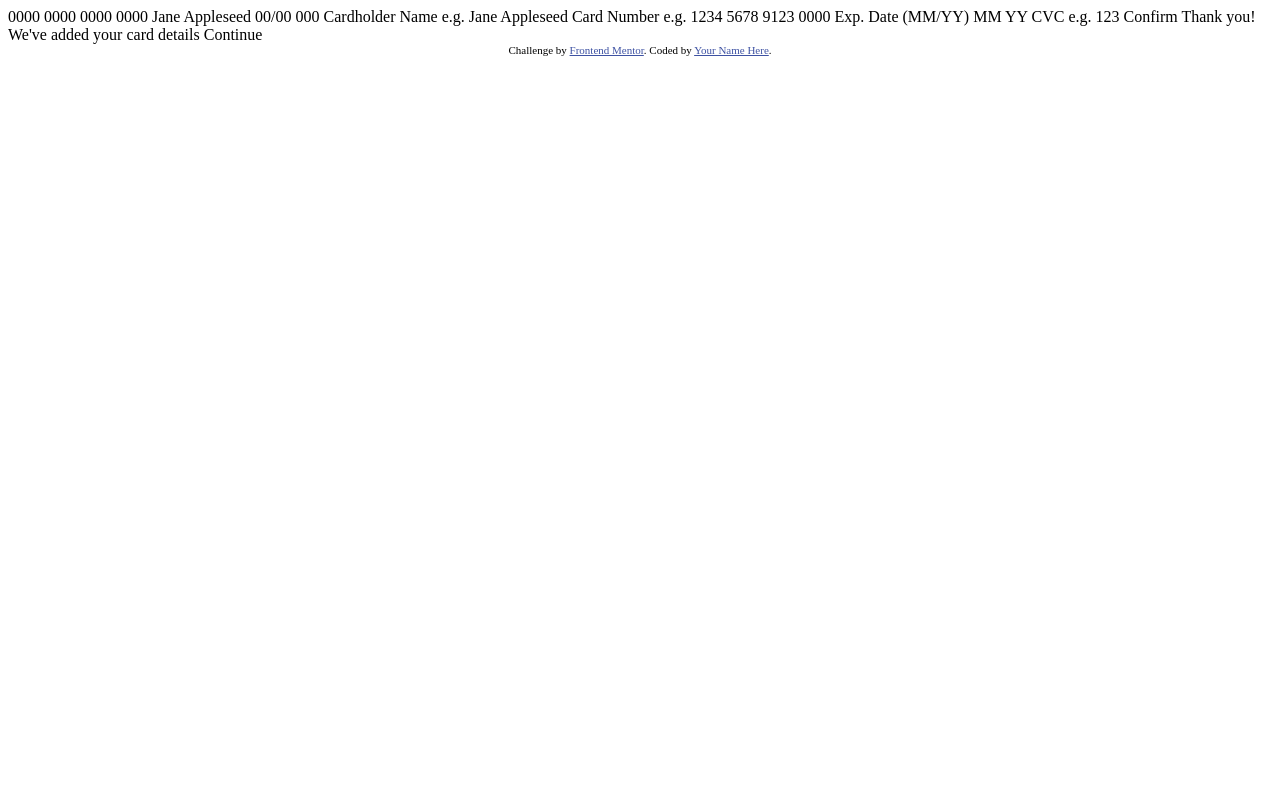
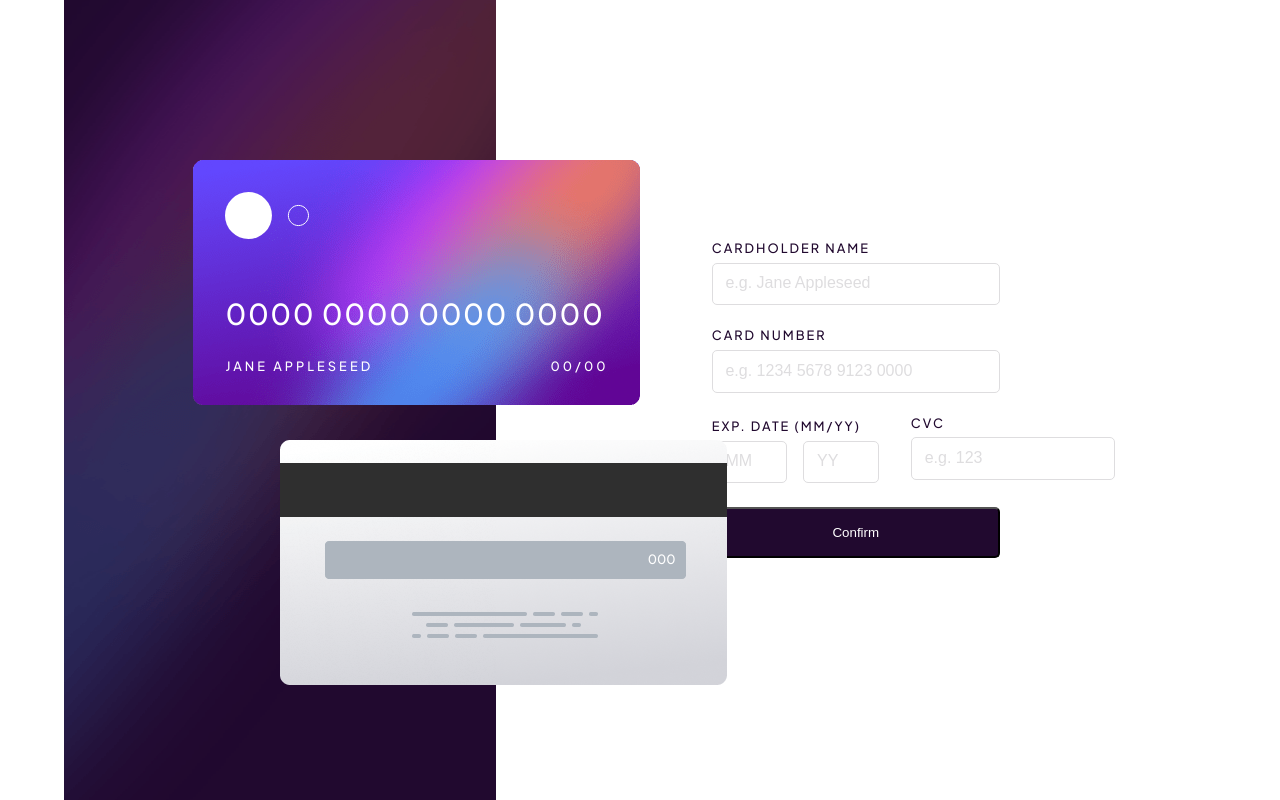
Before and after one commit to nhanximprove/interactivecards, a plain HTML site: page index.html in a window 1280 px wide. Drawn offline with Linux system fonts and the light colour scheme.

Commit message:
Adding ui

```diff
--- a/index.html
+++ b/index.html
@@ -5,6 +5,11 @@
   <meta name="viewport" content="width=device-width, initial-scale=1.0"> <!-- displays site properly based on user's device -->
 
   <link rel="icon" type="image/png" sizes="32x32" href="./images/favicon-32x32.png">
+  <link rel="stylesheet" href="./styles.css">
+
+  <link rel="preconnect" href="https://fonts.googleapis.com">
+  <link rel="preconnect" href="https://fonts.gstatic.com" crossorigin>
+  <link href="https://fonts.googleapis.com/css2?family=Plus+Jakarta+Sans:wght@500&display=swap" rel="stylesheet">
 
   <title>Frontend Mentor | Interactive card details form</title>
 
@@ -15,37 +20,104 @@
   </style>
 </head>
 <body>
+  <main>
+    <aside>
+      <div class="card-front">
+        <figure>
+          <img src="./images/card-logo.svg" />
+        </figure>
+        <span class="card-number">
+          0000 0000 0000 0000
+        </span>
+        <div class="card-info">
+          <p>
+            Jane Appleseed
+          </p>
+          <p>
+            00/00
+          </p>
+        </div>
+      </div>
 
-  0000 0000 0000 0000
-  Jane Appleseed
-  00/00
+      <div class="card-back">
+        <span class="card-cvc-container">
+          <p>
+            000
+          </p>
+        </span>
+      </div>
 
-  000
+    </aside>
 
-  Cardholder Name
-  e.g. Jane Appleseed
+    <section id="card-info">
+      <form id="credit-card-info">
+        <label for="cardholder-name">
+          Cardholder Name
+        </label>
+        <input name="cardholder-name" placeholder="e.g. Jane Appleseed" />
 
-  Card Number
-  e.g. 1234 5678 9123 0000
+        <label for="cardholder-number">
+          Card Number
+        </label>
+        <input name="cardholder-number" placeholder="e.g. 1234 5678 9123 0000" />
 
-  Exp. Date (MM/YY)
-  MM
-  YY
+        <div class="cardholder-expiry-container">
+          <div>
+            <label for="cardholder-expiry">
+              Exp. Date (MM/YY)
+            </label>
+            <div class="day-month">
+              <input class="day-month-input" name="cardholder-expiry" placeholder="MM" type="number" min="2" max="2"/>
+              <input class="day-month-input" name="cardholder-expiry" placeholder="YY" type="number" min="2" max="4"/>
+            </div>
+          </div>
 
-  CVC
-  e.g. 123
+          <div class="cvc-container">
+            <label for="cardholder-cvc">
+                CVC
+            </label>
+            <input name="cardholder-cvc" placeholder="e.g. 123" />
+          </div>
+        </div>
 
-  Confirm
+        <button type="submit" id="submit-button">
+          Confirm
+        </button>
+      </form>
+    </section>
 
-  <!-- Completed state start -->
 
-  Thank you!
-  We've added your card details
-  Continue
 
-  <div class="attribution">
-    Challenge by <a href="https://www.frontendmentor.io?ref=challenge" target="_blank">Frontend Mentor</a>.
-    Coded by <a href="#">Your Name Here</a>.
-  </div>
+
+
+
+
+
+
+
+
+
+
+
+
+
+      <!-- Completed state start -->
+      <section id="completed">
+        <figure>
+          <img src="./images/icon-complete.svg">
+        </figure>
+        <h1>
+          Thank you!
+        </h1>
+        <p>
+          We've added your card details
+        </p>
+        <button>
+          Continue
+        </button>
+
+      </section>
+  </main>
+  <script src="./main.js"></script>
 </body>
 </html>
--- /dev/null
+++ b/main.js
@@ -0,0 +1,10 @@
+const submitButton = document.getElementById("submit-button");
+
+submitButton.addEventListener("click", (e) => {
+  e.preventDefault();
+  const formSection = document.getElementById("card-info");
+  const completed = document.getElementById("completed");
+
+  formSection.style.display = "none";
+  completed.style.display = "flex";
+});
--- /dev/null
+++ b/styles.css
@@ -0,0 +1,356 @@
+/* http://meyerweb.com/eric/tools/css/reset/
+   v2.0 | 20110126
+   License: none (public domain)
+*/
+
+html,
+body,
+div,
+span,
+applet,
+object,
+iframe,
+h1,
+h2,
+h3,
+h4,
+h5,
+h6,
+p,
+blockquote,
+pre,
+a,
+abbr,
+acronym,
+address,
+big,
+cite,
+code,
+del,
+dfn,
+em,
+img,
+ins,
+kbd,
+q,
+s,
+samp,
+small,
+strike,
+strong,
+sub,
+sup,
+tt,
+var,
+b,
+u,
+i,
+center,
+dl,
+dt,
+dd,
+ol,
+ul,
+li,
+fieldset,
+form,
+label,
+legend,
+table,
+caption,
+tbody,
+tfoot,
+thead,
+tr,
+th,
+td,
+article,
+aside,
+canvas,
+details,
+embed,
+figure,
+figcaption,
+footer,
+header,
+hgroup,
+menu,
+nav,
+output,
+ruby,
+section,
+summary,
+time,
+mark,
+audio,
+video {
+    margin: 0;
+    padding: 0;
+    border: 0;
+    font-size: 100%;
+    font: inherit;
+    vertical-align: baseline;
+}
+
+/* HTML5 display-role reset for older browsers */
+article,
+aside,
+details,
+figcaption,
+figure,
+footer,
+header,
+hgroup,
+menu,
+nav,
+section {
+    display: block;
+}
+
+body {
+    line-height: 1;
+}
+
+ol,
+ul {
+    list-style: none;
+}
+
+blockquote,
+q {
+    quotes: none;
+}
+
+blockquote:before,
+blockquote:after,
+q:before,
+q:after {
+    content: '';
+    content: none;
+}
+
+table {
+    border-collapse: collapse;
+    border-spacing: 0;
+}
+
+
+/* END OF RESET */
+
+:root {
+    --bg-gradient: linear-gradient(90deg, hsl(249, 99%, 64%), hsl(278, 94%, 30%));
+    --font-family: 'Plus Jakarta Sans',
+        sans-serif;
+    --light-gray: hsl(270, 3%, 87%);
+    --dark-gray: hsl(279, 6%, 55%);
+    --dark-violet: hsl(278, 68%, 11%);
+}
+
+body {
+    display: flex;
+    flex-direction: column;
+    justify-content: center;
+    align-items: center;
+    height: 100vh;
+    font-family: var(--font-family);
+    font-weight: 500;
+}
+
+main {
+    display: flex;
+    height: 900px;
+    width: 90%;
+}
+
+aside {
+    width: 483px;
+    background-image: url('./images/bg-main-desktop.png');
+    background-repeat: no-repeat;
+    position: relative;
+}
+
+.card-front {
+    position: absolute;
+    top: 20%;
+    left: 30%;
+    background-image: url('./images/bg-card-front.png');
+    background-repeat: no-repeat;
+    width: 447px;
+    height: 245px;
+    color: white;
+    padding: 2rem;
+    box-sizing: border-box;
+    display:flex;
+    flex-direction: column;
+}
+
+.card-back {
+    position: absolute;
+    top: 55%;
+    left: 50%;
+    background-image: url('./images/bg-card-back.png');
+    background-repeat: no-repeat;
+    width: 447px;
+    height: 245px;
+    color: white;
+    padding: 2rem;
+    box-sizing: border-box;
+    display:flex;
+    flex-direction: column;
+}
+
+.card-number {
+    font-size: 1.80rem;
+    margin: 2rem 0;
+    letter-spacing: .1rem;
+}
+
+.card-info {
+    display: flex;
+    justify-content: space-between;
+    text-transform: uppercase;
+    letter-spacing: 3px;
+    font-size: 0.8rem;
+}
+
+.card-number {
+    margin-top: auto;
+}
+
+.card-cvc-container {
+    width: 100%;
+    height: 100%;
+    position: relative;
+}
+
+.card-cvc-container p {
+    position: absolute;
+    top: 45%;
+    right: 5%;
+    font-size: 0.8rem;
+}
+
+
+
+#card-info {
+    display: flex;
+    align-items: center;
+    justify-content: center;
+    width: 70%;
+}
+
+#credit-card-info {
+    width: 40%;
+}
+
+#credit-card-info {
+    display: flex;
+    flex-direction: column;
+}
+
+#credit-card-info label {
+    text-transform: uppercase;
+    color: var(--dark-violet);
+    font-size: 0.8rem;
+    letter-spacing: 2px;
+}
+
+#credit-card-info input {
+    border: 1px solid var(--light-gray);
+    border-radius: 5px;
+    padding: 0.8rem;
+    margin: 0.5rem 0 1.5rem 0;
+}
+
+#credit-card-info input::placeholder {
+    font-size: 1rem;
+    color: var(--light-gray);
+}
+
+.cardholder-expiry-container {
+    display: flex;
+    width: 100%;
+}
+
+.day-month {
+    display: flex;
+    margin-right: 1rem;
+}
+
+.cvc-container {
+    display: flex;
+    flex-direction: column;
+    width: 100%;
+}
+
+#credit-card-info .day-month-input {
+    margin-right: 1rem;
+    width: 3rem;
+}
+
+#submit-button {
+    padding: 1rem;
+    border-radius: 5px;
+    background-color: var(--dark-violet);
+    color: white;
+}
+
+/* COMPLETED STATE */
+#completed {
+    display: none;
+    flex-direction: column;
+    align-items: center;
+    justify-content: center;
+    width: 70%;
+}
+
+
+/* MOBILE */
+@media screen and (max-width: 375px) {
+    body {
+        justify-content: flex-start;
+        width: 100vw;
+    }
+
+
+    main {
+        flex-direction: column;
+        width: 100%;
+    }
+
+    aside {
+        width: 100vw;
+        position: relative;
+        height: 30%;
+    }
+
+    .card-back {
+        z-index: 1;
+        top: -10%;
+        left: 0%;
+    }
+
+    .card-front {
+        z-index: 2;
+        top: 25%;
+        left: -15%;
+    }
+
+    .card-front, .card-back {
+        scale: 0.6;
+    }
+
+        #card-info {
+            margin-top: 5rem;
+            width: 100%;
+        }
+
+        #credit-card-info {
+            width: 90%;
+        }
+
+        .cardholder-expiry-container {
+            width: 90%;
+        }
+
+}
```
